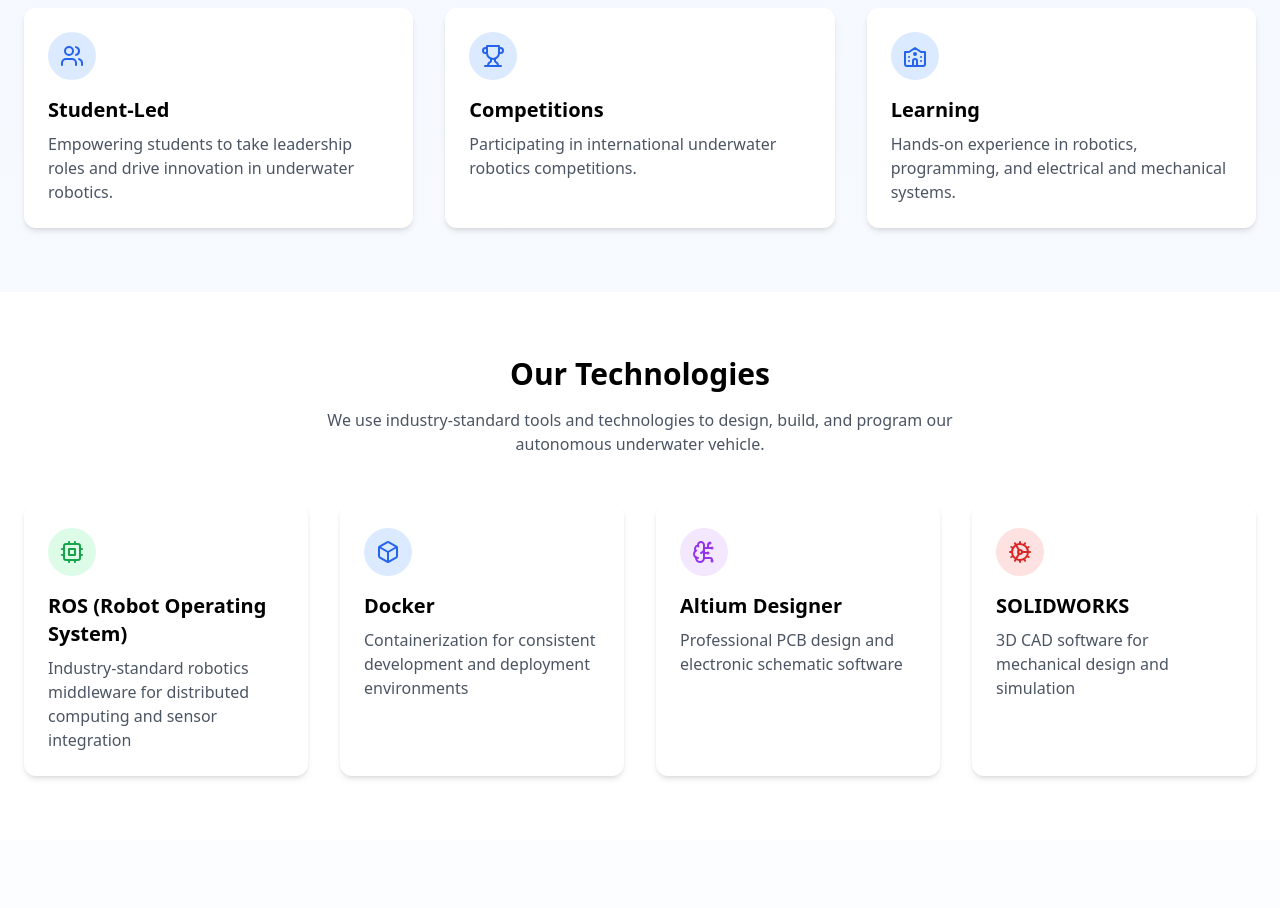
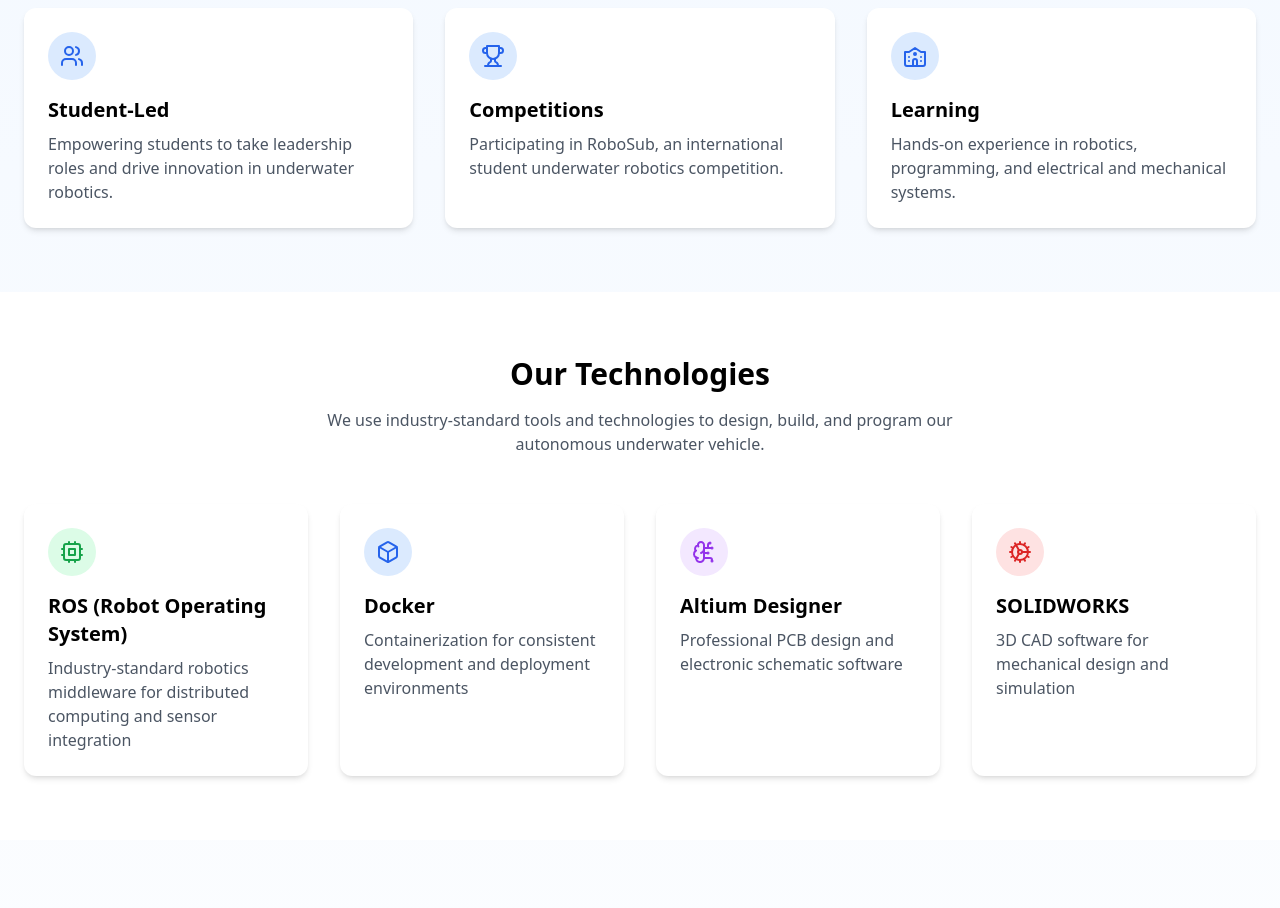
Before and after one commit to usc-robosub/usc-robosub.github.io, a React (Vite) app: page / in a window 1280 px wide. Shown: the part 940-1848 px from the top of the page. Built offline with nearby package versions, Linux system fonts and the light colour scheme.

Commit message:
Update competition description on Home page to specify participation in RoboSub

```diff
--- a/src/pages/Home.tsx
+++ b/src/pages/Home.tsx
@@ -87,7 +87,7 @@
                                 <Trophy className="w-6 h-6 text-blue-600" />
                             </div>
                             <h3 className="text-xl font-semibold mb-2">Competitions</h3>
-                            <p className="text-gray-600">Participating in international underwater robotics competitions.</p>
+                            <p className="text-gray-600">Participating in RoboSub, an international student underwater robotics competition.</p>
                         </div>
                             <div className="bg-white p-6 rounded-xl shadow-md">
                                 <div className="bg-blue-100 w-12 h-12 rounded-full flex items-center justify-center mb-4">
```
